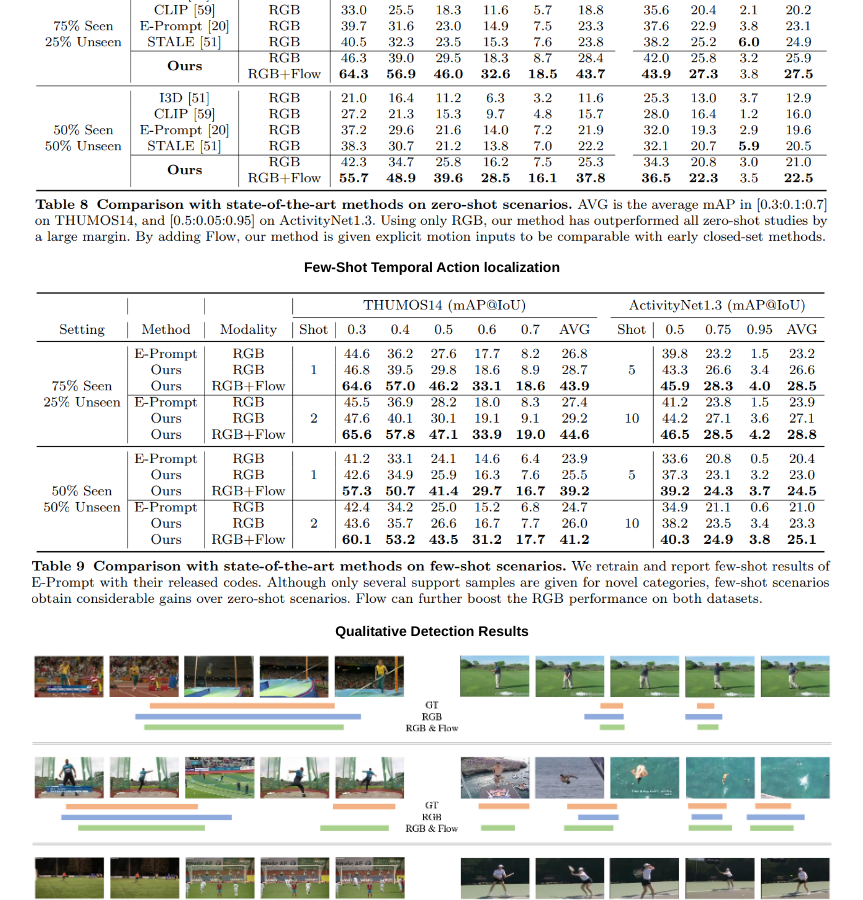
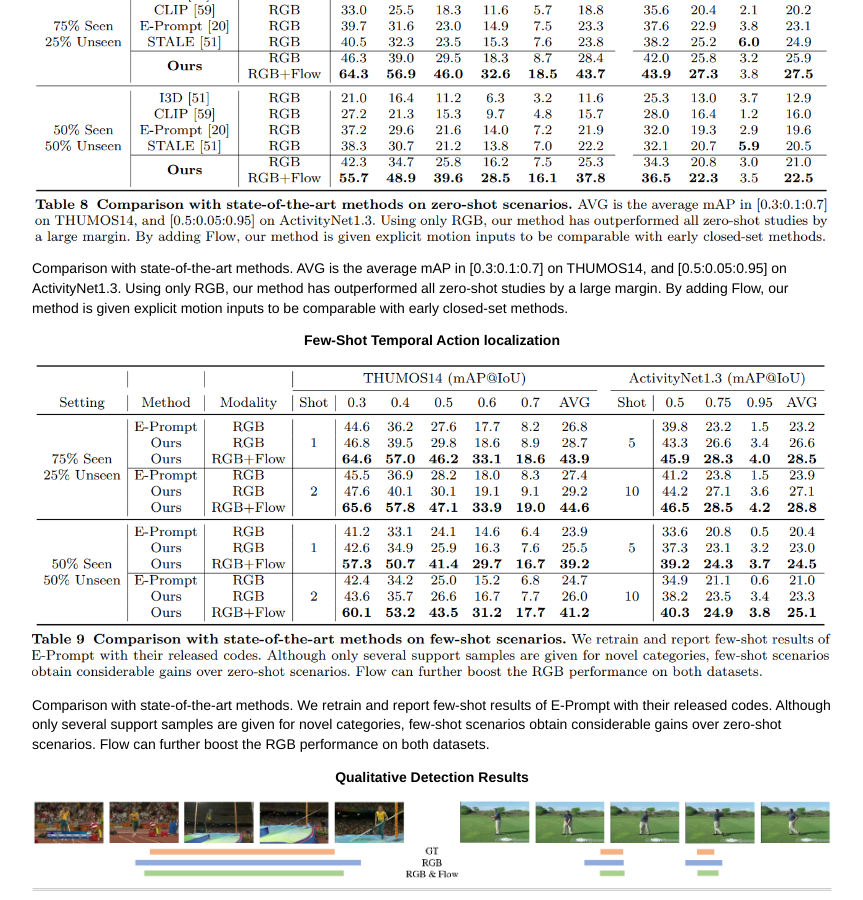
Before and after one commit to ju-chen/Voide1220.github.io, a Jekyll site: the page GPT_prompt/index.html, which Jekyll copies as it is, in a window 1280 px wide and 900 px high, scrolled down 2423 px. Shown: the whole window, without its empty margins (208-1071 px from the left). Built offline with Jekyll 4.4.1, drawn with Linux system fonts in a browser that asks for light colours; some web fonts are replaced.

Commit message:
Update index.html

```diff
--- a/GPT_prompt/index.html
+++ b/GPT_prompt/index.html
@@ -338,13 +338,13 @@
        <p><img class="center"  src="./image/ablations.png" width="800px"></p>
 
 
-       <p><center><b> Zero-shot Temporal Action localization </b></center></p>
-       <p><img class="center"  src="./image/zeroshot.PNG" width="800px"></p>
+        <p><center><b> Zero-shot Temporal Action localization </b></center></p>
+        <p><img class="center"  src="./image/zeroshot.PNG" width="800px"></p>
+	<p>Comparison with state-of-the-art methods. AVG is the average mAP in [0.3:0.1:0.7] on THUMOS14, and [0.5:0.05:0.95] on ActivityNet1.3. Using only RGB, our method has outperformed all zero-shot studies by a large margin. By adding Flow, our method is given explicit motion inputs to be comparable with early closed-set methods.</p>
 
-
-       <p><center><b> Few-Shot Temporal Action localization </b></center></p>
-       <p><img class="center"  src="./image/fewshot.PNG" width="800px"></p>
-
+        <p><center><b> Few-Shot Temporal Action localization </b></center></p>
+        <p><img class="center"  src="./image/fewshot.PNG" width="800px"></p>
+	<p>Comparison with state-of-the-art methods. We retrain and report few-shot results of E-Prompt with their released codes. Although only several support samples are given for novel categories, few-shot scenarios obtain considerable gains over zero-shot scenarios. Flow can further boost the RGB performance on both datasets. </p>
 
 	<p><center><b> Qualitative Detection Results </b></center></p>
         <p><img class="center"  src="./image/result.PNG" width="800px"></p>
```
